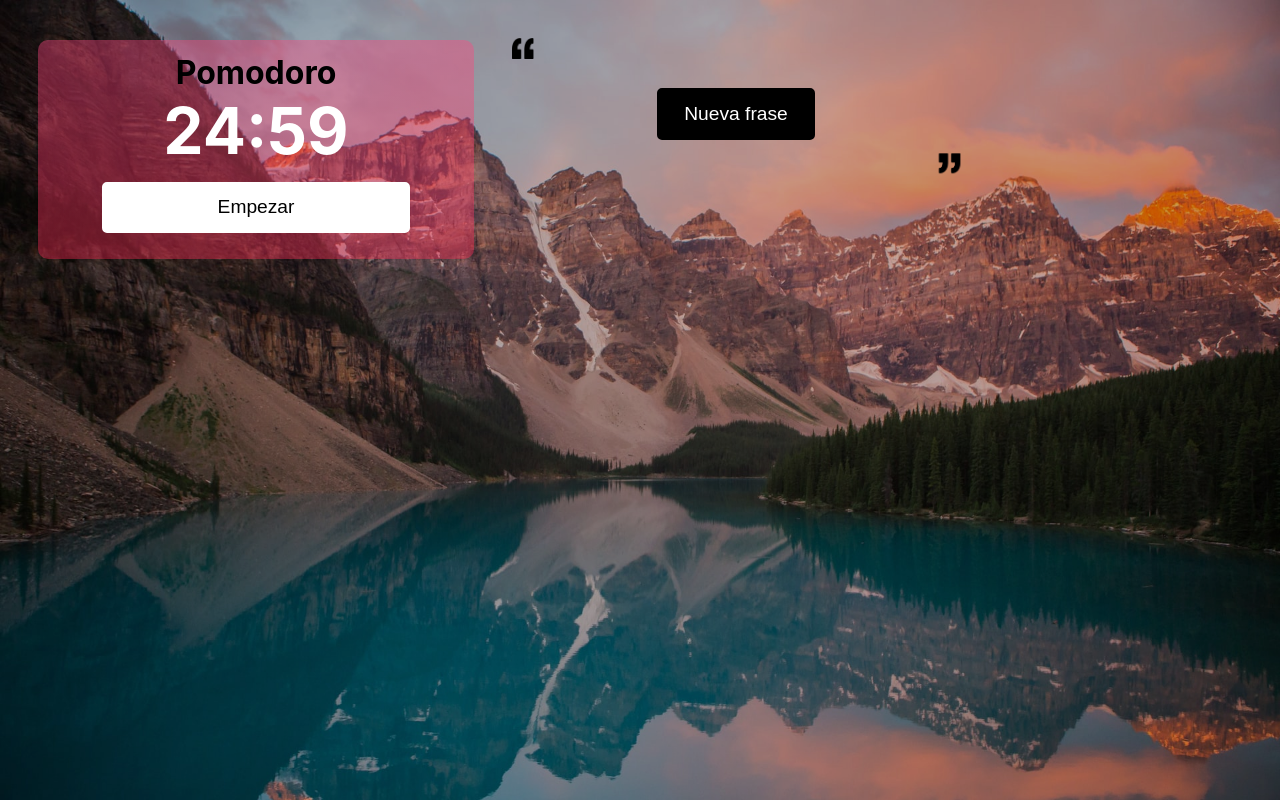
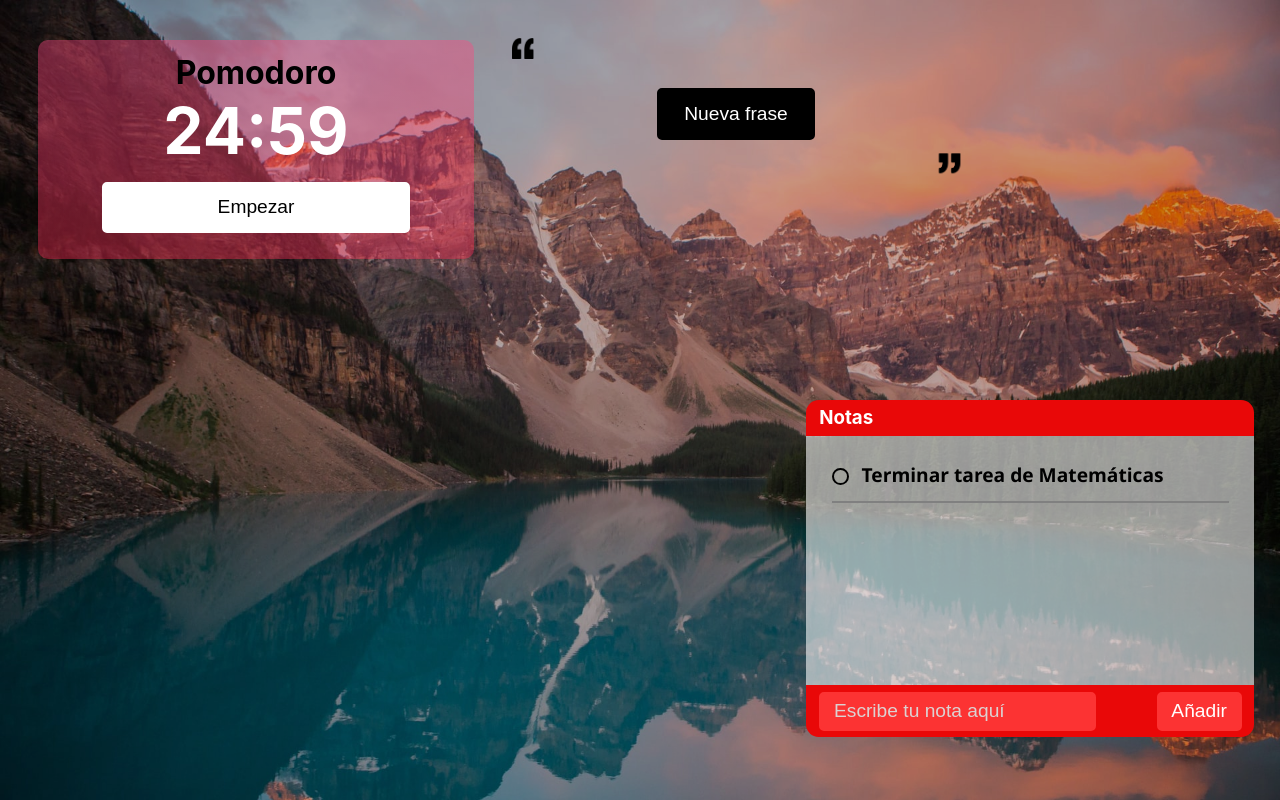
Before and after one commit to Novak-Fenocchio/Study-Place, a React (Create React App) app: page / in a window 1280 px wide. Built offline with nearby package versions, Linux system fonts and the light colour scheme.

Commit message:
List of taskt maped finished

```diff
--- a/src/App.js
+++ b/src/App.js
@@ -3,6 +3,7 @@ import './assets/css/index.css';
 
 import Pomodoro from './components/pomodoro';
 import Quotes from './components/quotes';
+import Notes from './components/notes';
 
 function App() {
   return (
@@ -10,6 +11,7 @@ function App() {
       <div className='container-sections'>
         <Pomodoro />
         <Quotes/>
+        <Notes />
       </div>
     </div>
   );
--- a/src/assets/css/index.css
+++ b/src/assets/css/index.css
@@ -198,10 +198,102 @@ body {
 .input-quote::-webkit-input-placeholder {
   color: black;
 }
+.input-quote:-ms-input-placeholder {
+  color: black;
+}
 .input-quote:-moz-placeholder {
   /* Firefox 18- */
   color: black;
 }
-.input-quote:-ms-input-placeholder {
+/* Notes */
+.section-notes {
+  position: absolute;
+  top: 50%;
+  left: 63%;
+  width: 35vw;
+}
+.header-notas {
+  background-color: rgb(233, 8, 8);
+  border-radius: 1vw 1vw 0vw 0vw;
+  color: white;
+  padding: 0.5vw 1vw;
+}
+.main-notas {
+  background-color: rgba(255, 255, 255, 0.582);
+  height: 28vh;
+  overflow: scroll;
+  overflow-x: hidden;
+  padding: 1vw 2vw;
+}
+.main-notas::-webkit-scrollbar {
+  width: 1vw;
+}
+.main-notas::-webkit-scrollbar-thumb {
+  background-color: rgb(252, 109, 109);
+}
+.main-notas::-webkit-scrollbar-track {
+  background-color: rgb(250, 191, 191);
+}
+.main-notas > div {
+  border-bottom: 2px solid gray;
+  display: flex;
+  margin-top: 1vw;
+  padding-bottom: 1vw;
+}
+.main-notas hr {
+  display: none;
+  margin-top: 0.5vw;
+  margin-bottom: 0.5vw;
+}
+.checkbox-notes {
+  border: 2px solid black;
+  border-radius: 50%;
+  height: 1vw;
+  margin-top: 0.5vw;
+  width: 1vw;
+}
+.text-note {
   color: black;
+  font-size: 1.5vw;
+  font-family: "Segoe UI", Tahoma, Geneva, Verdana, sans-serif;
+  font-weight: bold;
+  margin-left: 1vw;
 }
+.add-note-notes {
+  background-color: rgb(233, 8, 8);
+  border-radius: 0 0 1vw 1vw;
+  color: white;
+  padding: 0vw 1vw;
+}
+.add-note-notes input {
+  background-color: rgb(252, 51, 51);
+  border: 2px solid rgb(252, 51, 51);
+  border-radius: 5px;
+  font-size: 1.5vw;
+  margin: 0.5vw 0vw;
+  padding: 0.5vw 1vw;
+}
+.add-note-notes input:focus {
+  outline: none;
+}
+.add-note-notes button {
+  background-color: rgb(252, 51, 51);
+  border: 2px solid rgb(252, 51, 51);
+  border-radius: 5px;
+  color: white;
+  font-size: 1.5vw;
+  float: right;
+  margin: 0.5vw 0vw 0.5vw 1vw;
+  padding: 0.5vw 1vw;
+}
+.add-note-notes input::-moz-placeholder {
+  /* Firefox 19+ */
+  color: rgba(218, 218, 218, 0.952);
+}
+
+.add-note-notes input::-webkit-input-placeholder {
+  color: rgba(218, 218, 218, 0.952);
+}
+.add-note-notes input:-ms-input-placeholder {
+  color: rgba(218, 218, 218, 0.952);
+}
--- /dev/null
+++ b/src/components/notes.jsx
@@ -0,0 +1,96 @@
+import React, { Component } from 'react'
+
+
+export default class Notes extends Component {
+
+    constructor()
+    {
+        super();
+        this.state =
+        {
+            taskClose: [],
+            tasks: []
+        }
+    }
+
+    addTask = () =>
+    {
+        console.log(this.state.tasks);
+        const tasks = [];
+        console.log(tasks);
+
+       const newTask = 'Terminar tarea de matematica'
+        tasks.push(newTask);
+        console.log(tasks);
+
+        const newTask1 = 'Terminar tarea de geografia';
+        tasks.splice(tasks.length,0,newTask1);
+
+        const newTask2 = 'Terminar tarea de quimica';
+        tasks.splice(tasks.length,0,newTask2);
+
+         this.setState({
+            tasks: tasks
+        })
+        console.log(tasks);
+    }
+    closeTask = (e) =>
+    {
+        this.addTask()
+    /*     const id = e.currentTarget.id;
+        let styles = [];
+
+        console.log(id);
+        let taskClosea = {textDecoration: 'line-through', color: 'gray'};
+        styles.push(taskClosea);
+        console.log(styles);
+
+        let taskClosea2 = {textDecoration: 'line-through', color: 'red'};
+        styles.push(taskClosea2);
+
+
+
+        console.log(styles);
+
+        this.setState({
+            taskClose : styles
+        }) */
+    }
+
+    render() {
+        return (
+            <section className='section-notes'>
+                <div className="header-notas">
+                    <h3>Notas</h3>
+                </div>
+
+                <div className="main-notas">
+                {this.state.tasks.map(task =>(
+                    <div className="">
+                        <div><div className="checkbox-notes" id='1' onClick={this.closeTask}></div><span className='text-note' id='task2' style={this.state.taskClose[1]}>{task}</span></div>
+                        <hr/>
+                    </div>
+                ))}
+                <hr/>
+
+                <div><div className="checkbox-notes" id='1' onClick={this.closeTask}></div><span className='text-note' id='task2' style={this.state.taskClose[1]}>Terminar tarea de Matemáticas</span></div>
+                        <hr/>
+                  {/*
+                    <div><div className="checkbox-notes" id='2' onClick={this.closeTask}></div><span className='text-note' id='task3'>Terminar tarea de Historía</span></div>
+                    <hr/>
+                    <div><div className="checkbox-notes" id='3' onClick={this.closeTask}></div><span className='text-note' id='task4'>Terminar tarea de geografía</span></div>
+                    <hr/>
+                    <div><div className="checkbox-notes" id='4' onClick={this.closeTask}></div><span className='text-note' id='task5'>Terminar tarea de Matemáticas</span></div>
+                    <hr/>
+                    <div><div className="checkbox-notes" id='5' onClick={this.closeTask}></div><span className='text-note' id='task6'>Terminar tarea de Historía</span></div> */}
+                </div>
+                <div className="add-note-notes">
+                    <form action="">
+                        <input type="text" name="newNote" placeholder='Escribe tu nota aquí' id=""/>
+                        <button>Añadir</button>
+                    </form>
+                </div>
+            </section>
+        )
+    }
+}
```
Also changed, not shown: src/components/Task.jsx (added, +9 -0 lines).
